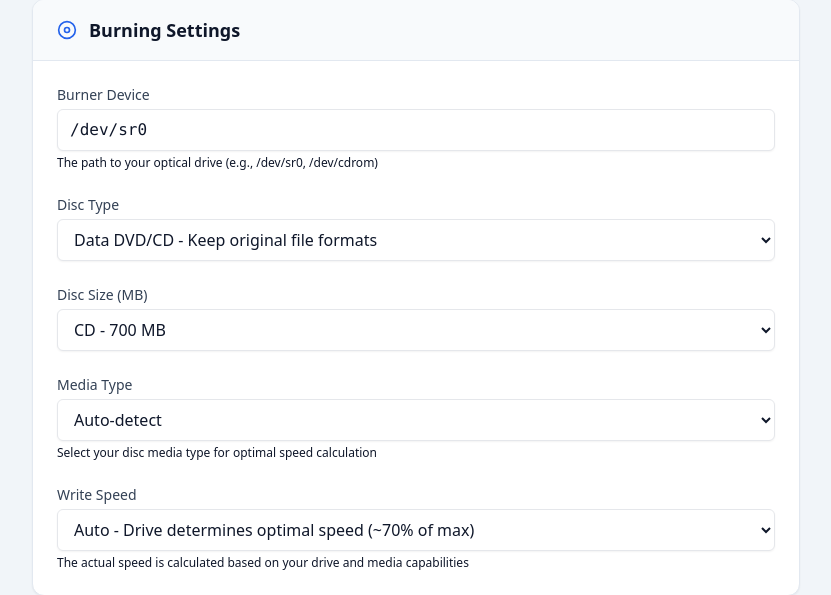
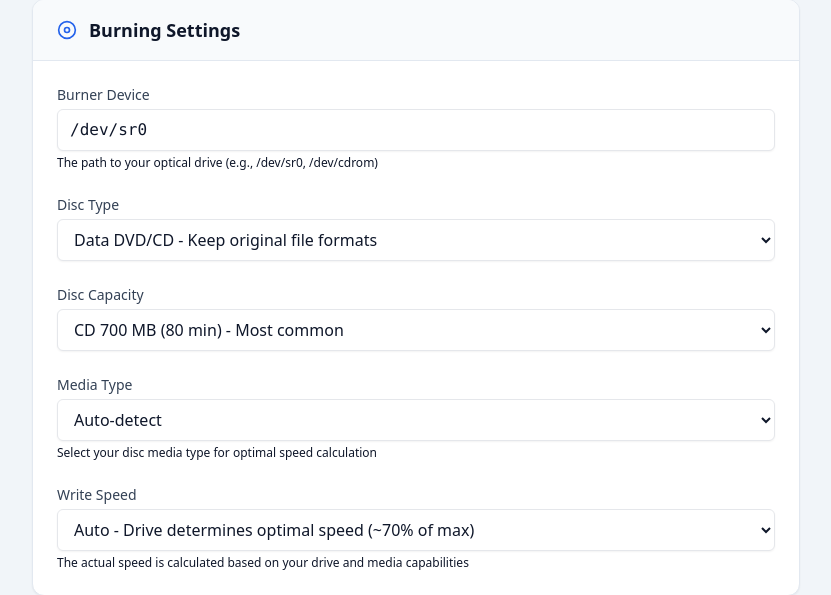
Before and after one commit to WB2024/Navidisc, a FastAPI app: template src/navidisc/web/templates/settings.html in a window 1280 px wide. Shown: the part 649-1244 px from the top of the page, without its empty margins (224-1055 px from the left). Run offline with FastAPI, Linux system fonts and the light colour scheme; the template is opened without the code that fills it, so the values that code supplies are empty; parts of the project's set-up code (start-up, migrations or seed data) failed here and were passed over; some libraries are stand-ins or nearby versions.

Commit message:
feat: Update disc size configuration to support larger capacities and custom sizes

```diff
--- a/src/navidisc/config.py
+++ b/src/navidisc/config.py
@@ -47,7 +47,7 @@ class BurningConfig(BaseModel):
     def default_write_speed(cls, v: object) -> object:
         """Treat None as AUTO for backward compatibility."""
         return v if v is not None else "auto"
-    disc_size_mb: int = Field(default=700, ge=100, le=30000, description="Disc capacity in MB")
+    disc_size_mb: int = Field(default=700, ge=30, le=200000, description="Disc capacity in MB")
     audio_disc_minutes: int = Field(default=80, ge=20, le=100, description="Audio CD capacity in minutes")
     verify_after_burn: bool = Field(default=True, description="Verify disc after burning")
     eject_after_burn: bool = Field(default=True, description="Eject disc after burning")
--- a/src/navidisc/web/templates/settings.html
+++ b/src/navidisc/web/templates/settings.html
@@ -260,29 +260,101 @@
                 </div>
 
                 <!-- Disc Size -->
-                <div>
-                    <label for="disc_size_mb" class="block text-sm font-medium text-surface-700 dark:text-surface-300">
-                        Disc Size (MB)
+                <div x-data="{
+                    discSize: '{{ config.burning.disc_size_mb if config else 700 }}',
+                    customSize: '{{ config.burning.disc_size_mb if config else 700 }}',
+                    isCustom: false,
+                    init() {
+                        const knownSizes = ['185', '210', '300', '650', '680', '700', '703', '800', '870', '1400', '2800', '3950', '4700', '5200', '8500', '9400', '17000', '7800', '15600', '25000', '27000', '50000', '100000', '128000'];
+                        this.isCustom = !knownSizes.includes(this.discSize);
+                        if (this.isCustom) {
+                            this.customSize = this.discSize;
+                            this.discSize = 'custom';
+                        }
+                    }
+                }">
+                    <label for="disc_size_select" class="block text-sm font-medium text-surface-700 dark:text-surface-300">
+                        Disc Capacity
                     </label>
-                    <select name="disc_size_mb"
-                            id="disc_size_mb"
+                    <select id="disc_size_select"
+                            x-model="discSize"
+                            @change="isCustom = (discSize === 'custom')"
                             class="mt-1 block w-full rounded-md border-surface-300 dark:border-surface-600
                                    bg-white dark:bg-surface-700 text-surface-900 dark:text-white
                                    shadow-sm focus:border-primary-500 focus:ring-primary-500
                                    px-3 py-2 border">
-                        <option value="700" {% if config and config.burning.disc_size_mb == 700 %}selected{% endif %}>
-                            CD - 700 MB
-                        </option>
-                        <option value="4700" {% if config and config.burning.disc_size_mb == 4700 %}selected{% endif %}>
-                            DVD - 4.7 GB
-                        </option>
-                        <option value="8500" {% if config and config.burning.disc_size_mb == 8500 %}selected{% endif %}>
-                            DVD DL - 8.5 GB
-                        </option>
-                        <option value="25000" {% if config and config.burning.disc_size_mb == 25000 %}selected{% endif %}>
-                            Blu-ray - 25 GB
-                        </option>
+
+                        <optgroup label="CD - Standard (12 cm)">
+                            <option value="650">CD 650 MB (74 min) - Original standard</option>
+                            <option value="680">CD 680 MB (77 min) - Transitional</option>
+                            <option value="700">CD 700 MB (80 min) - Most common</option>
+                            <option value="703">CD 703 MB (80 min) - Slight overburn</option>
+                            <option value="800">CD 800 MB (90 min) - Extended</option>
+                            <option value="870">CD 870 MB (99 min) - Maximum standard</option>
+                        </optgroup>
+
+                        <optgroup label="CD - Mini (8 cm)">
+                            <option value="185">Mini CD 185 MB (21 min)</option>
+                            <option value="210">Mini CD 210 MB (24 min)</option>
+                            <option value="300">Mini CD 300 MB (34 min) - Rare</option>
+                        </optgroup>
+
+                        <optgroup label="DVD - Standard (12 cm)">
+                            <option value="3950">DVD 3.95 GB - Early DVD-R 1.0</option>
+                            <option value="4700">DVD 4.7 GB - Single layer (most common)</option>
+                            <option value="5200">DVD-RAM 5.2 GB - Double-sided SL</option>
+                            <option value="8500">DVD 8.5 GB - Dual layer (DL)</option>
+                            <option value="9400">DVD 9.4 GB - Double-sided SL</option>
+                            <option value="17000">DVD 17 GB - Double-sided DL (rare)</option>
+                        </optgroup>
+
+                        <optgroup label="DVD - Mini (8 cm)">
+                            <option value="1400">Mini DVD 1.4 GB - Single layer</option>
+                            <option value="2800">Mini DVD 2.8 GB - Dual layer</option>
+                        </optgroup>
+
+                        <optgroup label="Blu-ray - Standard (12 cm)">
+                            <option value="25000">BD 25 GB - Single layer</option>
+                            <option value="27000">BD 27 GB - Early prototype</option>
+                            <option value="50000">BD 50 GB - Dual layer (most common)</option>
+                            <option value="100000">BDXL 100 GB - Triple layer</option>
+                            <option value="128000">BDXL 128 GB - Quad layer (maximum)</option>
+                        </optgroup>
+
+                        <optgroup label="Blu-ray - Mini (8 cm)">
+                            <option value="7800">Mini BD 7.8 GB - Single layer</option>
+                            <option value="15600">Mini BD 15.6 GB - Dual layer</option>
+                        </optgroup>
+
+                        <optgroup label="Custom">
+                            <option value="custom">Custom size...</option>
+                        </optgroup>
                     </select>
+
+                    <!-- Custom size input -->
+                    <div x-show="isCustom" x-transition class="mt-2">
+                        <label for="custom_disc_size" class="block text-sm font-medium text-surface-700 dark:text-surface-300">
+                            Custom Size (MB)
+                        </label>
+                        <input type="number"
+                               id="custom_disc_size"
+                               x-model="customSize"
+                               min="30"
+                               max="200000"
+                               placeholder="Enter size in MB"
+                               class="mt-1 block w-full rounded-md border-surface-300 dark:border-surface-600
+                                      bg-white dark:bg-surface-700 text-surface-900 dark:text-white
+                                      shadow-sm focus:border-primary-500 focus:ring-primary-500
+                                      px-3 py-2 border">
+                        <p class="mt-1 text-xs text-surface-500 dark:text-surface-400">
+                            Enter capacity in megabytes (e.g., 650 for a 650 MB CD)
+                        </p>
+                    </div>
+
+                    <!-- Hidden input that sends the actual value -->
+                    <input type="hidden"
+                           name="disc_size_mb"
+                           :value="isCustom ? customSize : discSize">
                 </div>
 
                 <!-- Media Type -->
```
